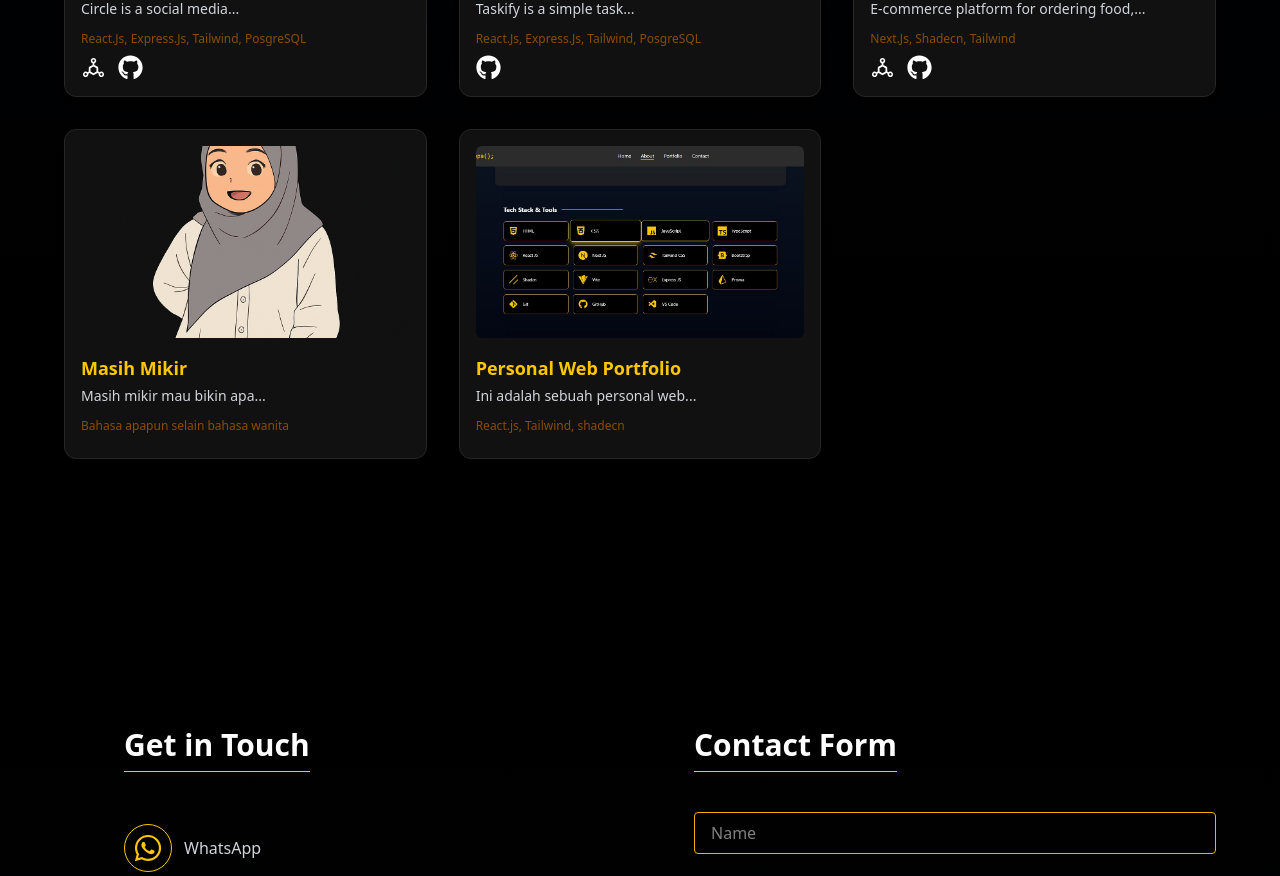
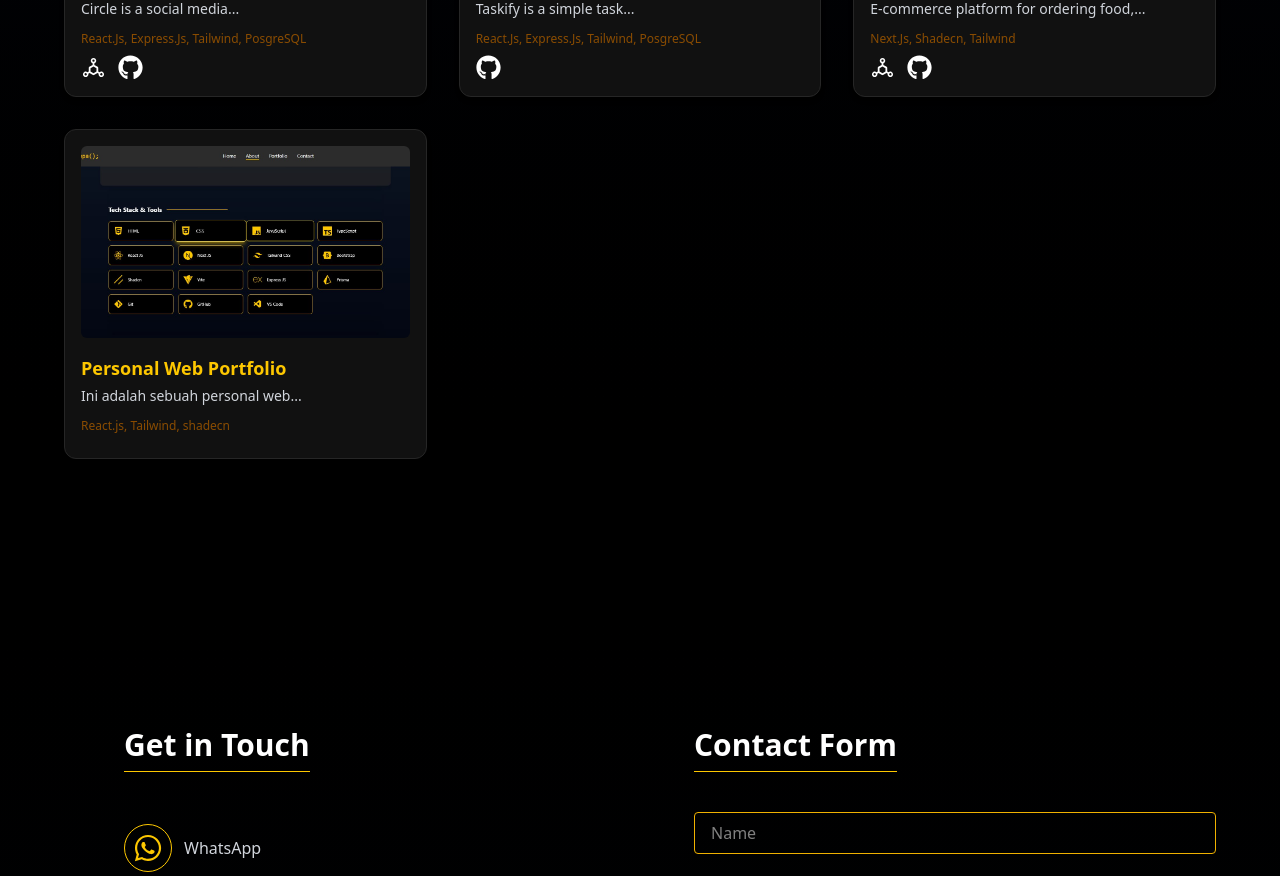
Before and after one commit to SeptaniaSep/portfolio_web, a React (Vite) app: page / in a window 1280 px wide. Shown: the part 2240-3116 px from the top of the page. Built offline with nearby package versions, Linux system fonts and the light colour scheme.

Commit message:
add : edit portof

```diff
--- a/src/Pages/Portofolio/Data/projects.ts
+++ b/src/Pages/Portofolio/Data/projects.ts
@@ -39,18 +39,8 @@ export const projects: Project[] = [
     liveUrl: "https://foodys-xi.vercel.app/",
     repoUrl: "https://github.com/SeptaniaSep/Foodys",
   },
-  {
+    {
     id: 4,
-    title: "Masih Mikir ",
-    description: "Masih mikir mau bikin apa lagi besti, coba aku kasih saran dong",
-    techStack: "Bahasa apapun selain bahasa wanita",
-    imageUrl: "/photo.png",
-    imageUrls: ["/photo.jpg"],
-    liveUrl: "",
-    repoUrl: "",
-  },
-    {
-    id: 5,
     title: "Personal Web Portfolio",
     description: "Ini adalah sebuah personal web portofolio",
     techStack: "React.js, Tailwind, shadecn",
```
